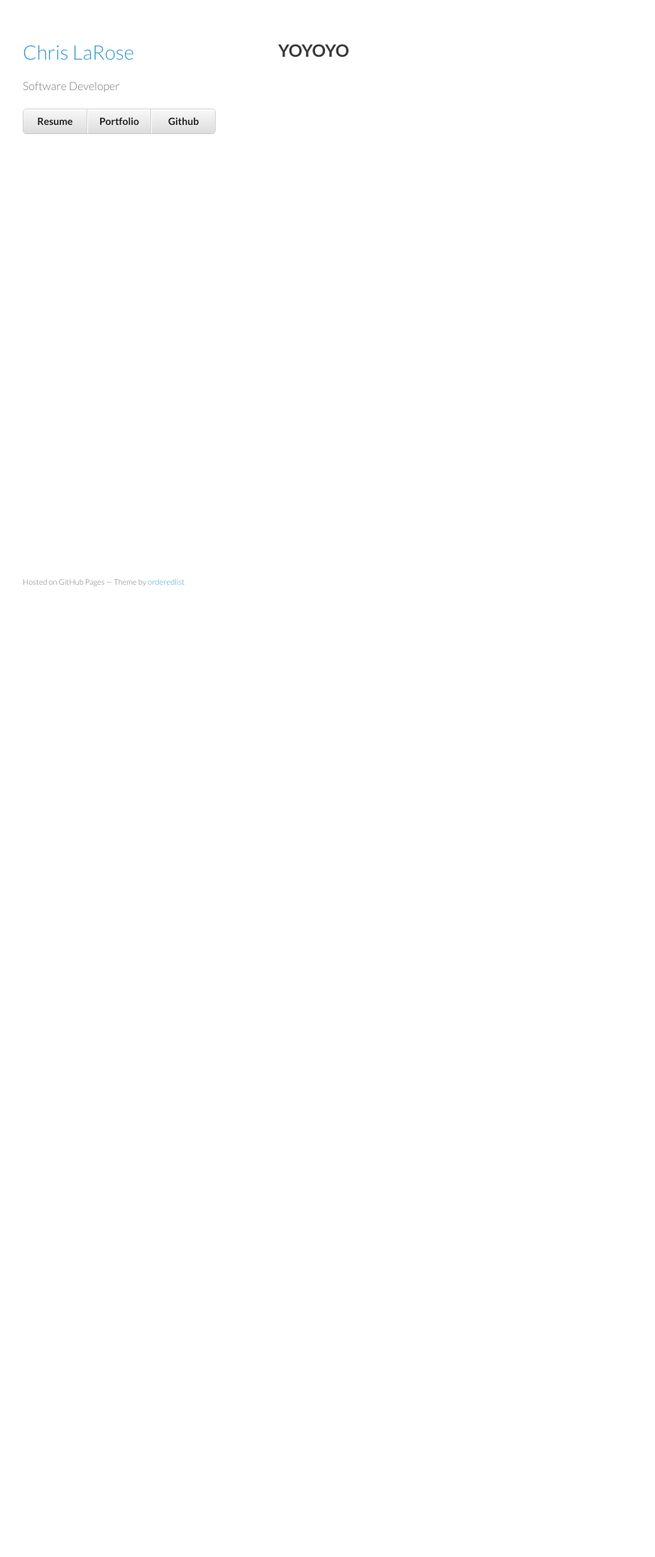
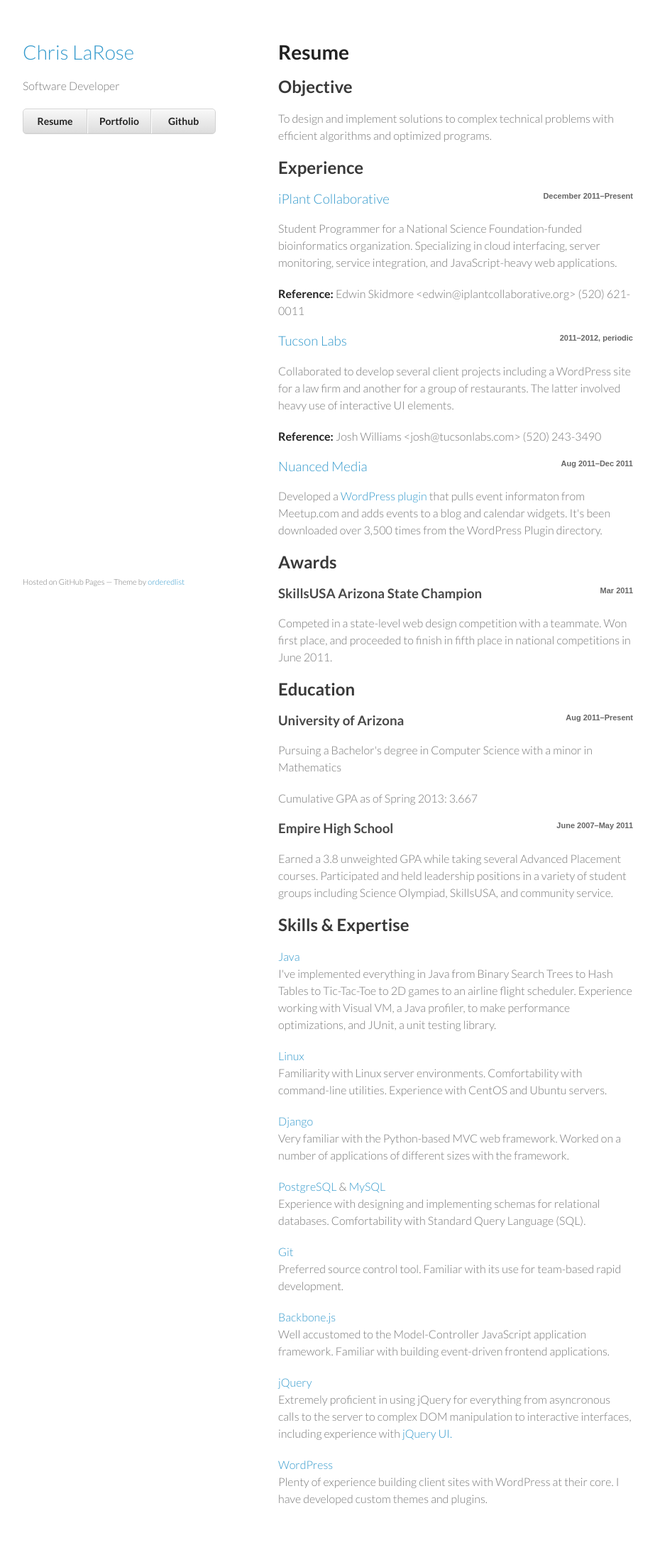
Before and after one commit to cjlarose/cjlarose.github.io, a Jekyll site: the page built from resume/index.html, in a window 1280 px wide. Shown: the whole page at 71% size, without its empty margins (178-1101 px from the left). Built offline with Jekyll 4.4.1, drawn with Linux system fonts in a browser that asks for light colours; before the commit the page ends 900 px from its top, so only the background shows below that.

Commit message:
Added resume

```diff
--- a/_layouts/default.html
+++ b/_layouts/default.html
@@ -12,7 +12,7 @@
   <script src="//html5shiv.googlecode.com/svn/trunk/html5.js"></script>
   <![endif]-->
 </head>
-<body>
+<body{% if page.body_class %} class="{{ page.body_class }}" {% endif %}>
     <div class="wrapper">
       <header>
         <h1><a href="/">Chris LaRose</a></h1>
@@ -24,7 +24,7 @@
             <li><a href="https://github.com/cjlarose">Github</a></li>
         </ul>
       </header>
-      <section>
+      <section id="content">
         {{ content }}
       </section>
       <footer>
--- a/resume/index.html
+++ b/resume/index.html
@@ -1,4 +1,144 @@
 ---
 layout: default
+body_class: resume
 ---
-<h2>YOYOYO</h2>
+<h1>Resume</h1>
+
+ <h2>Objective</h2>
+
+ <p>To design and implement solutions to complex technical problems with efficient
+ algorithms and optimized programs.</p>
+
+ <h2>Experience</h2>
+
+ <ul>
+   <li>
+     <h3><a href="http://www.iplantcollaborative.org/">iPlant
+     Collaborative</a><small>December 2011&ndash;Present</small></h3>
+
+     <p>Student Programmer for a National Science Foundation-funded bioinformatics
+     organization. Specializing in cloud interfacing, server monitoring, service
+     integration, and JavaScript-heavy web applications.</p>
+
+     <p><strong>Reference:</strong> Edwin Skidmore &lt;edwin@iplantcollaborative.org&gt;
+     (520) 621-0011</p>
+   </li>
+
+   <li>
+     <h3><a href="http://tucsonlabs.com/">Tucson Labs</a><small>2011&ndash;2012,
+     periodic</small></h3>
+
+     <p>Collaborated to develop several client projects including a WordPress site for a
+     law firm and another for a group of restaurants. The latter involved heavy use of
+     interactive UI elements.</p>
+
+     <p><strong>Reference:</strong> Josh Williams &lt;josh@tucsonlabs.com&gt; (520)
+     243-3490</p>
+   </li>
+
+   <li>
+     <h3><a href="http://nuancedmedia.com/">Nuanced Media</a><small>Aug 2011&ndash;Dec
+     2011</small></h3>
+
+     <p>Developed a <a href="http://wordpress.org/extend/plugins/wp-meetup/">WordPress
+     plugin</a> that pulls event informaton from Meetup.com and adds events to a blog
+     and calendar widgets. It's been downloaded over 3,500 times from the WordPress
+     Plugin directory.</p>
+   </li>
+ </ul>
+
+ <h2>Awards</h2>
+
+ <ul>
+   <li>
+     <h3>SkillsUSA Arizona State Champion<small>Mar 2011</small></h3>
+
+     <p>Competed in a state-level web design competition with a teammate. Won first
+     place, and proceeded to finish in fifth place in national competitions in June
+     2011.</p>
+   </li>
+ </ul>
+
+ <h2>Education</h2>
+
+ <ul>
+   <li>
+     <h3>University of Arizona<small>Aug 2011&ndash;Present</small></h3>
+
+     <p>Pursuing a Bachelor's degree in Computer Science with a minor in Mathematics
+     </p>
+     <p>Cumulative GPA as of Spring 2013: 3.667</p>
+   </li>
+
+   <li>
+     <h3>Empire High School<small>June 2007&ndash;May 2011</small></h3>
+
+     <p>Earned a 3.8 unweighted GPA while taking several Advanced Placement courses.
+     Participated and held leadership positions in a variety of student groups including
+     Science Olympiad, SkillsUSA, and community service.</p>
+   </li>
+ </ul>
+
+ <h2>Skills &amp; Expertise</h2>
+
+ <ul>
+   <li>
+     <a href="http://www.oracle.com/technetwork/java/index.html">Java</a>
+
+     <p>I've implemented everything in Java from Binary Search Trees to Hash Tables to
+     Tic-Tac-Toe to 2D games to an airline flight scheduler. Experience working with
+     Visual VM, a Java profiler, to make performance optimizations, and JUnit, a unit
+     testing library.</p>
+   </li>
+
+   <li>
+     <a href="http://www.ubuntu.com/">Linux</a>
+
+     <p>Familiarity with Linux server environments. Comfortability with command-line
+     utilities. Experience with CentOS and Ubuntu servers.</p>
+   </li>
+
+   <li>
+     <a href="https://www.djangoproject.com/">Django</a>
+
+     <p>Very familiar with the Python-based MVC web framework. Worked on a number of
+     applications of different sizes with the framework.</p>
+   </li>
+
+   <li>
+     <a href="http://www.postgresql.org/">PostgreSQL</a> &amp; <a href=
+     "http://dev.mysql.com/">MySQL</a>
+
+     <p>Experience with designing and implementing schemas for relational databases.
+     Comfortability with Standard Query Language (SQL).</p>
+   </li>
+
+   <li>
+     <a href="http://git-scm.com/">Git</a>
+
+     <p>Preferred source control tool. Familiar with its use for team-based rapid
+     development.</p>
+   </li>
+
+   <li>
+     <a href="http://backbonejs.org/">Backbone.js</a>
+
+     <p>Well accustomed to the Model-Controller JavaScript application framework.
+     Familiar with building event-driven frontend applications.</p>
+   </li>
+
+   <li>
+     <a href="http://jquery.com/">jQuery</a>
+
+     <p>Extremely proficient in using jQuery for everything from asyncronous calls to
+     the server to complex DOM manipulation to interactive interfaces, including
+     experience with <a href="http://jqueryui.com/">jQuery UI.</a></p>
+   </li>
+
+   <li>
+     <a href="http://wordpress.org/">WordPress</a>
+
+     <p>Plenty of experience building client sites with WordPress at their core. I have
+     developed custom themes and plugins.</p>
+   </li>
+ </ul>
--- a/stylesheets/site.css
+++ b/stylesheets/site.css
@@ -15,3 +15,18 @@
 .entries li h2 {
     margin-bottom: 0;
 }
+
+h3 small {
+    color: #666;
+    float: right;
+    font-family: 'Source Sans Pro', sans-serif;
+}
+
+body.resume #content ul {
+    margin-left: 0;
+    padding: 0;
+}
+
+body.resume #content li {
+    list-style: none;
+}
--- a/stylesheets/styles.css
+++ b/stylesheets/styles.css
@@ -168,7 +168,7 @@
 /******************************************************************************
  * Main Content                                                               *
  ******************************************************************************/
-section {
+#content {
   width:500px;
   float:right;
   padding-bottom:50px;
@@ -192,7 +192,7 @@
     margin:0;
   }
 
-  header, section, footer {
+  header, #content, footer {
     float:none;
     position:static;
     width:auto;
@@ -202,7 +202,7 @@
     padding-right:320px;
   }
 
-  section {
+  #content {
     border:1px solid #e5e5e5;
     border-width:1px 0;
     padding:20px 0;
```
